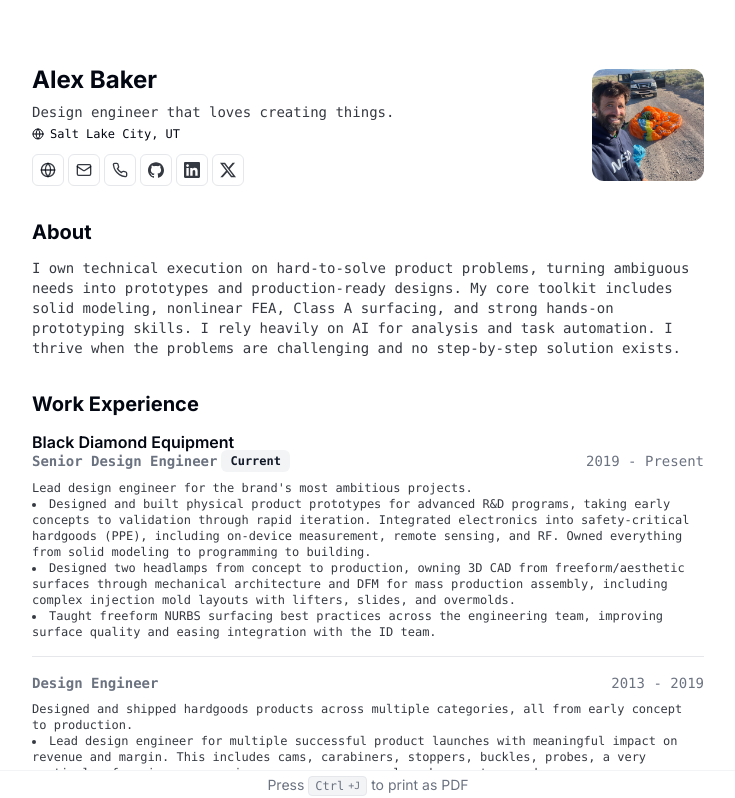
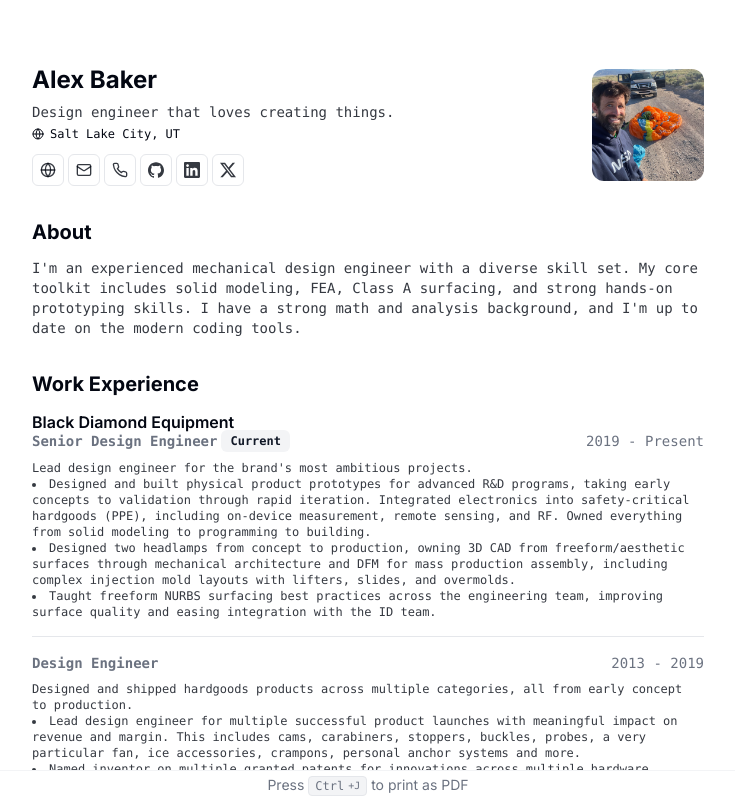
Before and after one commit to bakerjohnalex/resume, a Next.js app: page / in a window 1280 px wide. Shown: the top 798 px of the page, without its empty margins (272-1007 px from the left). Built offline with nearby package versions, Linux system fonts and the light colour scheme.

Commit message:
Revise summary in resume-data.tsx
Updated summary section to reflect experience and skills.

```diff
--- a/src/data/resume-data.tsx
+++ b/src/data/resume-data.tsx
@@ -8,12 +8,9 @@ export const RESUME_DATA: ResumeData = {
   about: "Design engineer that loves creating things.",
   summary: (
     <>
-      I own technical execution on hard-to-solve product problems, turning
-      ambiguous needs into prototypes and production-ready designs. My core
-      toolkit includes solid modeling, nonlinear FEA, Class A surfacing, and
-      strong hands-on prototyping skills. I rely heavily on AI for analysis and
-      task automation. I thrive when the problems are challenging and no
-      step-by-step solution exists.
+      I'm an experienced mechanical design engineer with a diverse skill set.
+      My core toolkit includes solid modeling, FEA, Class A surfacing, and strong hands-on prototyping skills.
+      I have a strong math and analysis background, and I'm up to date on the modern coding tools.
     </>
   ),
   avatarUrl: "/me.jpg",
```
